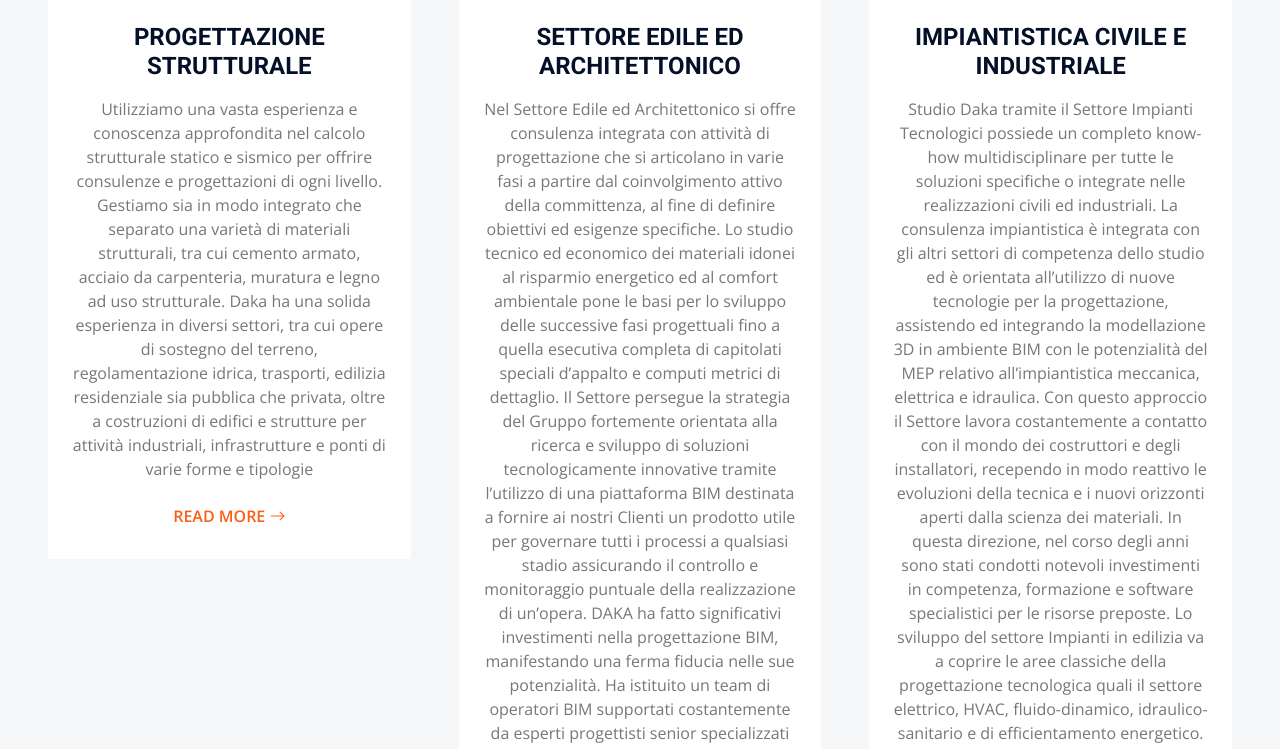
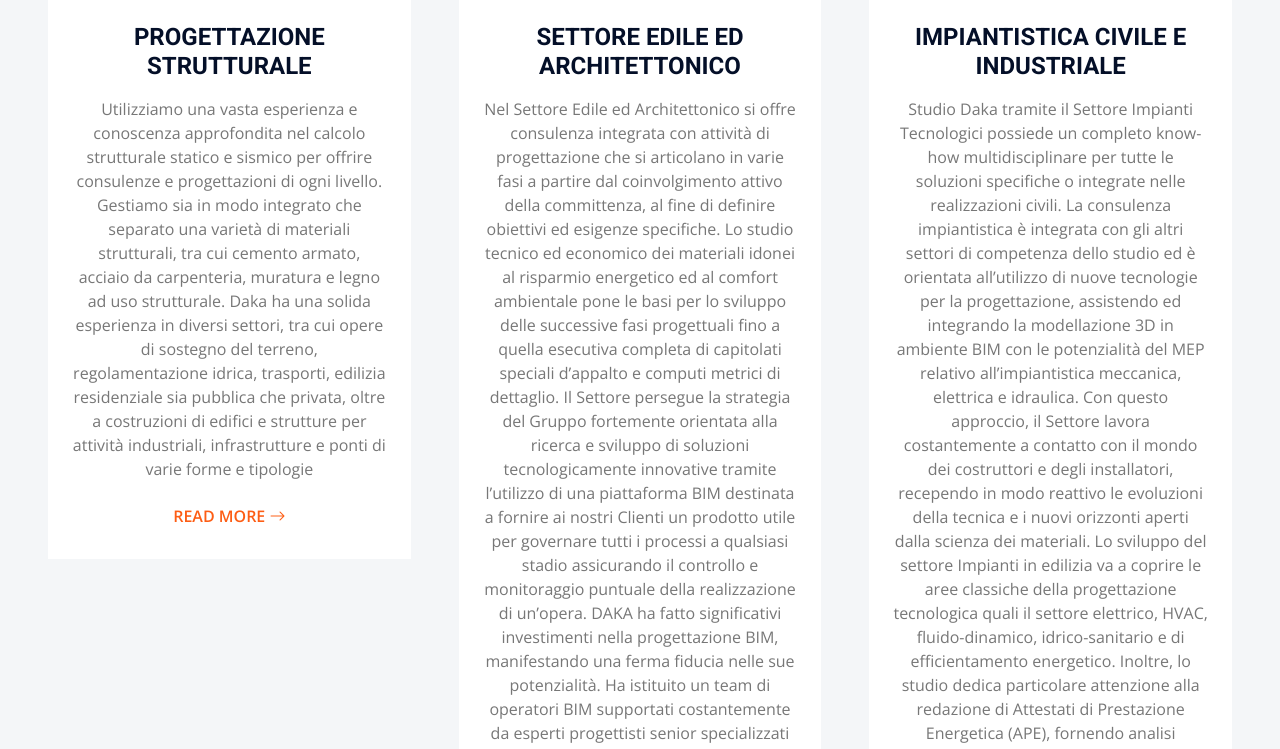
Before and after one commit to alhazargetu/DAKA-Studio, a plain HTML site: page service.html in a window 1280 px wide. Shown: the part 919-1668 px from the top of the page. Drawn offline with nearby package versions, Linux system fonts and the light colour scheme.

Commit message:
Update service.html

```diff
--- a/service.html
+++ b/service.html
@@ -114,17 +114,13 @@
                     </div>
                     <div class="px-4 pb-4">
                         <h4 class="text-uppercase mb-3">IMPIANTISTICA CIVILE E INDUSTRIALE</h4>
-                        <p>Studio Daka tramite il Settore Impianti Tecnologici possiede un completo know-how multidisciplinare per tutte le
-                           soluzioni specifiche o integrate nelle realizzazioni civili ed industriali.
+                        <p>Studio Daka tramite il Settore Impianti Tecnologici possiede un completo know-how multidisciplinare per tutte le soluzioni specifiche o integrate nelle realizzazioni civili. La consulenza impiantistica è integrata con gli altri settori di competenza dello studio ed è orientata all’utilizzo di nuove tecnologie per la progettazione, assistendo ed integrando la modellazione 3D in ambiente BIM con le potenzialità del MEP relativo all’impiantistica meccanica, elettrica e idraulica. Con questo approccio, il Settore lavora costantemente a contatto con il mondo dei costruttori e degli installatori, recependo in modo reattivo le evoluzioni della tecnica e i nuovi orizzonti aperti dalla scienza dei materiali.
 
-                           La consulenza impiantistica è integrata con gli altri settori di competenza dello studio ed è orientata all’utilizzo di nuove tecnologie per la progettazione,
-                           assistendo ed integrando la modellazione 3D in ambiente BIM con le potenzialità del MEP relativo all’impiantistica meccanica, elettrica e idraulica.
-                           Con questo approccio il Settore lavora costantemente a contatto con il mondo dei costruttori e degli installatori, recependo in modo reattivo
-                           le evoluzioni della tecnica e i nuovi orizzonti aperti dalla scienza dei materiali. In questa direzione, nel corso degli anni sono stati condotti notevoli investimenti in competenza,
-                           formazione e software specialistici per le risorse preposte.
+Lo sviluppo del settore Impianti in edilizia va a coprire le aree classiche della progettazione tecnologica quali il settore elettrico, HVAC, fluido-dinamico, idrico-sanitario e di efficientamento energetico. Inoltre, lo studio dedica particolare attenzione alla redazione di Attestati di Prestazione Energetica (APE), fornendo analisi dettagliate sulla prestazione energetica degli edifici, conforme alle normative vigenti.
 
-                           Lo sviluppo del settore Impianti in edilizia va a coprire le aree classiche della progettazione tecnologica quali il settore elettrico,
-                           HVAC, fluido-dinamico, idraulico-sanitario e di efficientamento energetico.</p>
+La modellazione energetica, integrata nel nostro approccio, ci consente di valutare con precisione l'impatto delle soluzioni impiantistiche sulla performance energetica complessiva dell'edificio. Questo ci permette di ottimizzare i progetti, garantendo non solo l'efficienza dei singoli impianti, ma anche una gestione sostenibile delle risorse energetiche.
+
+In conclusione, Studio Daka si posiziona come un punto di riferimento nell'ambito della progettazione integrata degli impianti, offrendo soluzioni all'avanguardia che incorporano tecnologie innovative, una formazione continua delle risorse e una profonda conoscenza delle normative energetiche e ambientali.</p>
                         <a class="btn text-primary" href="">Read More <i class="bi bi-arrow-right"></i></a>
                     </div>
                 </div>
```
